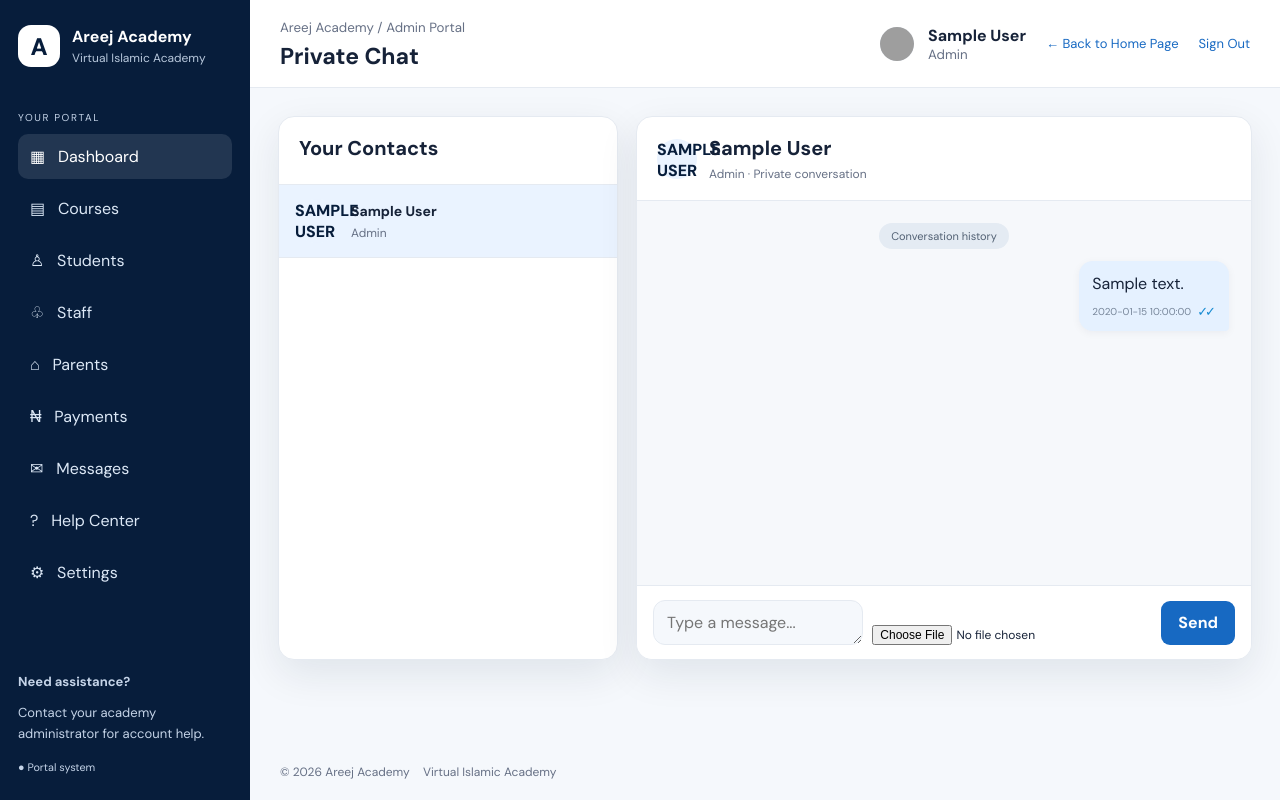
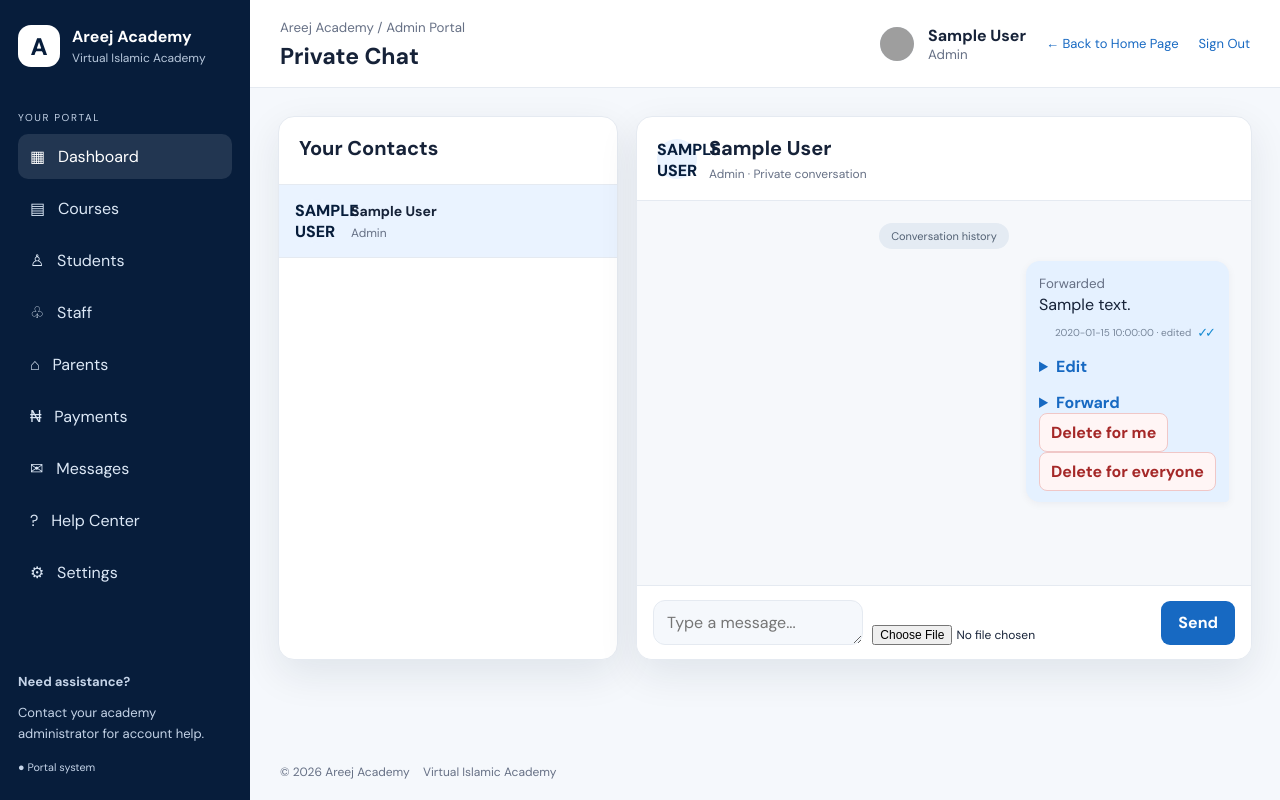
Before and after one commit to fadilu439/areej-virtual-islamic-academy, a Flask app: template templates/conversation.html in a window 1280 px wide. Run offline with Flask 3, Linux system fonts and the light colour scheme; the visitor is signed in with stand-in values (Sample User, id 1); tables that the repository leaves empty hold one stand-in row (values such as "Sample post"); the template is opened without the code that fills it: most values are stand-ins (such as "Sample title", 1, 10 or a date in 2020); grey boxes are pictures that could not be loaded.

Commit message:
Add message edit delete and forward controls

```diff
--- a/templates/conversation.html
+++ b/templates/conversation.html
@@ -3,19 +3,69 @@
 {% block heading %}Private Chat{% endblock %}
 {% block content %}
 <div class="messenger-shell">
-  <section class="chat-list-panel"><div class="chat-list-head"><a class="chat-back" href="{{ url_for('messages_inbox') }}">← All chats</a><h2>Your Contacts</h2></div>
-    {% for person in recipients %}<a class="chat-contact{% if person.id == contact.id %} active{% endif %}" href="{{ url_for('message_conversation', contact_id=person.id) }}"><span class="chat-avatar">{{ person.display_name[0]|upper }}</span><span class="chat-contact-copy"><span class="chat-contact-top"><strong>{{ person.display_name }}</strong></span><span class="chat-contact-bottom">{{ person.role|title }}</span></span></a>{% endfor %}
+  <section class="chat-list-panel">
+    <div class="chat-list-head"><a class="chat-back" href="{{ url_for('messages_inbox') }}">← All chats</a><h2>Your Contacts</h2></div>
+    {% for person in recipients %}
+      <a class="chat-contact{% if person.id == contact.id %} active{% endif %}" href="{{ url_for('message_conversation', contact_id=person.id) }}">
+        {% if person.profile_picture %}<img class="chat-avatar avatar-photo" src="{{ url_for('profile_avatar', user_id=person.id) }}" alt="{{ person.display_name }}">{% else %}<span class="chat-avatar">{{ person.display_name[0]|upper }}</span>{% endif %}
+        <span class="chat-contact-copy"><span class="chat-contact-top"><strong>{{ person.display_name }}</strong></span><span class="chat-contact-bottom">{{ person.role|title }}</span></span>
+      </a>
+    {% endfor %}
   </section>
   <section class="chat-main-panel">
-    <div class="chat-main-head">{% if contact.profile_picture %}<img class="chat-avatar avatar-photo" src="{{ url_for('profile_avatar', user_id=contact.id) }}" alt="{{ contact.display_name }}">{% else %}<span class="chat-avatar">{{ contact.display_name[0]|upper }}</span>{% endif %}<div><h2>{{ contact.display_name }}</h2><p>{{ contact.role|title }} · Private conversation</p></div><a class="chat-back" style="margin-left:auto" href="{{ url_for('messages_inbox') }}">All chats</a></div>
+    <div class="chat-main-head">
+      {% if contact.profile_picture %}<img class="chat-avatar avatar-photo" src="{{ url_for('profile_avatar', user_id=contact.id) }}" alt="{{ contact.display_name }}">{% else %}<span class="chat-avatar">{{ contact.display_name[0]|upper }}</span>{% endif %}
+      <div><h2>{{ contact.display_name }}</h2><p>{{ contact.role|title }} · Private conversation</p></div>
+      <a class="chat-back" style="margin-left:auto" href="{{ url_for('messages_inbox') }}">All chats</a>
+    </div>
     <div class="chat-history" id="chatHistory"><span class="chat-day-label">Conversation history</span>
-      {% for message in conversation_messages %}<article class="chat-bubble{% if message.sender_id == current_user_id %} mine{% else %} theirs{% endif %}">
-        {% if message.body %}<p>{{ message.body }}</p>{% endif %}
-        {% if message.attachment_path %}{% if message.attachment_type.startswith('audio/') %}<audio controls src="{{ url_for('message_attachment', filename=message.attachment_path) }}"></audio>{% else %}<a href="{{ url_for('message_attachment', filename=message.attachment_path) }}">📎 {{ message.attachment_name }}</a>{% endif %}{% endif %}
-        <div class="chat-meta"><span>{{ message.created_at }}</span>{% if message.sender_id == current_user_id %}{% if message.read_at %}<span class="read-ticks read" title="Read">✓✓</span>{% elif message.delivered_at %}<span class="read-ticks" title="Delivered">✓✓</span>{% else %}<span class="read-ticks" title="Sent">✓</span>{% endif %}{% endif %}</div>
-      </article>{% else %}<div class="chat-empty"><h3>Say hello</h3><p>Your first private message to {{ contact.display_name }} will start here.</p></div>{% endfor %}
+      {% for message in conversation_messages %}
+        <article class="chat-bubble{% if message.sender_id == current_user_id %} mine{% else %} theirs{% endif %}">
+          {% if message.forwarded_from_id %}<small class="muted">Forwarded</small>{% endif %}
+          {% if message.body %}<p>{{ message.body }}</p>{% endif %}
+          {% if message.attachment_path %}
+            {% if message.attachment_type.startswith('audio/') %}<audio controls src="{{ url_for('message_attachment', filename=message.attachment_path) }}"></audio>{% else %}<a href="{{ url_for('message_attachment', filename=message.attachment_path) }}">📎 {{ message.attachment_name }}</a>{% endif %}
+          {% endif %}
+          <div class="chat-meta"><span>{{ message.created_at }}{% if message.edited_at %} · edited{% endif %}</span>
+            {% if message.sender_id == current_user_id %}
+              {% if message.read_at %}<span class="read-ticks read" title="Read">✓✓</span>{% elif message.delivered_at %}<span class="read-ticks" title="Delivered">✓✓</span>{% else %}<span class="read-ticks" title="Sent">✓</span>{% endif %}
+            {% endif %}
+          </div>
+          <div class="message-actions">
+            {% if message.sender_id == current_user_id and message.body %}
+              <details class="portal-details"><summary>Edit</summary>
+                <form method="post" action="{{ url_for('message_action', message_id=message.id) }}">
+                  <input type="hidden" name="csrf_token" value="{{ csrf_token }}"><input type="hidden" name="action" value="edit">
+                  <textarea name="body" rows="2" maxlength="5000" required>{{ message.body }}</textarea><button class="btn small primary" type="submit">Save edit</button>
+                </form>
+              </details>
+            {% endif %}
+            <details class="portal-details"><summary>Forward</summary>
+              <form method="post" action="{{ url_for('message_action', message_id=message.id) }}">
+                <input type="hidden" name="csrf_token" value="{{ csrf_token }}"><input type="hidden" name="action" value="forward">
+                <label>Send to</label><select name="recipient_id" required>{% for person in recipients %}<option value="{{ person.id }}">{{ person.display_name }} · {{ person.role|title }}</option>{% endfor %}</select>
+                <button class="btn small primary" type="submit">Forward message</button>
+              </form>
+            </details>
+            <form method="post" action="{{ url_for('message_action', message_id=message.id) }}" onsubmit="return confirm('Remove this message from your chat?')">
+              <input type="hidden" name="csrf_token" value="{{ csrf_token }}"><input type="hidden" name="action" value="delete_me"><button class="delete" type="submit">Delete for me</button>
+            </form>
+            {% if message.sender_id == current_user_id %}
+              <form method="post" action="{{ url_for('message_action', message_id=message.id) }}" onsubmit="return confirm('Delete this message for everyone in this conversation?')">
+                <input type="hidden" name="csrf_token" value="{{ csrf_token }}"><input type="hidden" name="action" value="delete_everyone"><button class="delete" type="submit">Delete for everyone</button>
+              </form>
+            {% endif %}
+          </div>
+        </article>
+      {% else %}<div class="chat-empty"><h3>Say hello</h3><p>Your first private message to {{ contact.display_name }} will start here.</p></div>{% endfor %}
     </div>
-    <div class="chat-composer"><form method="post" action="{{ url_for('send_message') }}" enctype="multipart/form-data"><input type="hidden" name="csrf_token" value="{{ csrf_token }}"><input type="hidden" name="recipient_id" value="{{ contact.id }}"><textarea name="body" rows="1" placeholder="Type a message..." aria-label="Message text"></textarea><input type="file" name="attachment" accept="image/*,.pdf,.txt,.doc,.docx,audio/*" aria-label="Attach a file"><button class="btn primary" type="submit">Send</button></form></div>
+    <div class="chat-composer">
+      <form method="post" action="{{ url_for('send_message') }}" enctype="multipart/form-data">
+        <input type="hidden" name="csrf_token" value="{{ csrf_token }}"><input type="hidden" name="recipient_id" value="{{ contact.id }}">
+        <textarea name="body" rows="1" maxlength="5000" placeholder="Type a message..." aria-label="Message text"></textarea>
+        <input type="file" name="attachment" accept="image/*,.pdf,.txt,.doc,.docx,audio/*" aria-label="Attach a file"><button class="btn primary" type="submit">Send</button>
+      </form>
+    </div>
   </section>
 </div>
 <script>document.addEventListener("DOMContentLoaded",function(){const history=document.getElementById("chatHistory");if(history)history.scrollTop=history.scrollHeight;});</script>
```
